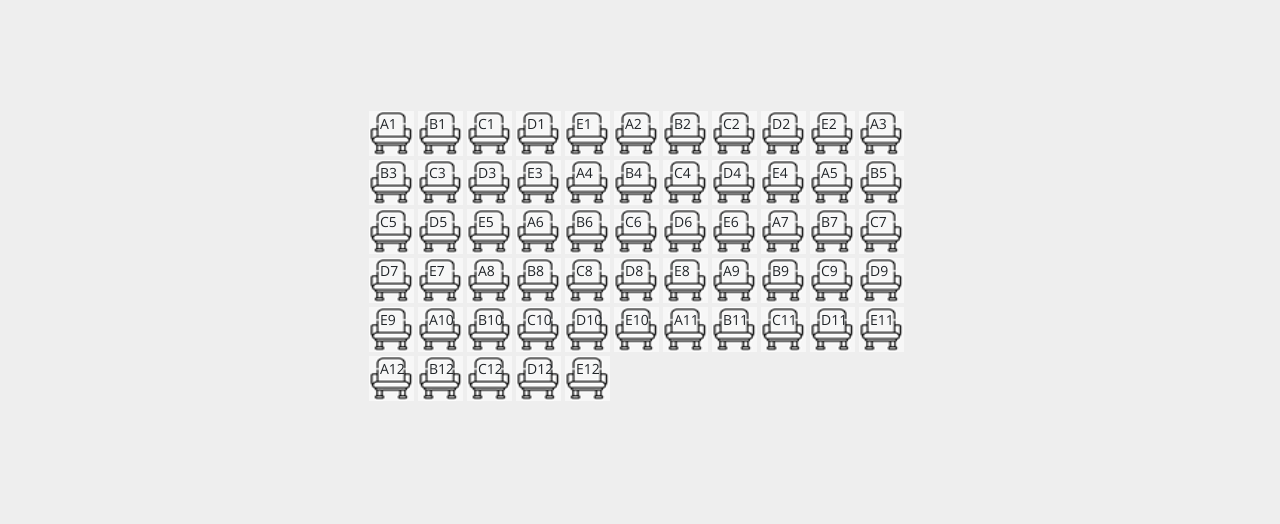
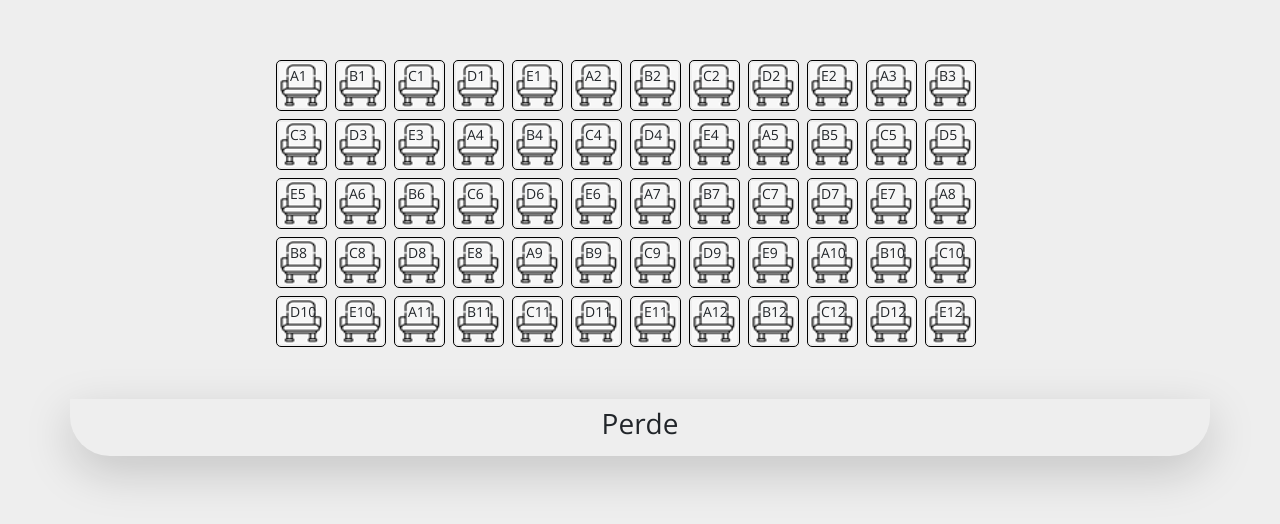
Before and after one commit to Mehtor99/sinema_bilet, a React (Create React App) app: page /seat-selection in a window 1280 px wide. Shown: the part 104-628 px from the top of the page. Built offline with nearby package versions, Linux system fonts and the light colour scheme.

Commit message:
seat selection page added

```diff
--- a/src/components/atoms/SalonCard.tsx
+++ b/src/components/atoms/SalonCard.tsx
@@ -1,4 +1,5 @@
 import React from "react";
+import { NavLink } from "react-router-dom";
 
 function SalonCard() {
   return (
@@ -27,11 +28,13 @@ function SalonCard() {
               <span>Film Dili</span>
             </div>
             <div className="col-9">
-              <input
-                type="button"
-                value="saat"
-                className="btn btn-outline-primary me-2 mt-2"
-              />
+              <NavLink to="/seat-selection">
+                <input
+                  type="button"
+                  value="saat"
+                  className="btn btn-outline-primary me-2 mt-2"
+                />
+              </NavLink>
               <input
                 type="button"
                 value="saat"
--- a/src/components/atoms/Seat.tsx
+++ b/src/components/atoms/Seat.tsx
@@ -1,27 +1,65 @@
-import React from 'react'
-import seat from '../../utils/seat.png'
+import React, { useState } from "react";
+import seat from "../../utils/seat.png";
+import { sinemaDispatch, useAppSelector } from "../../store";
+import { ISeat } from "../../models/ISeat";
+import { useDispatch } from "react-redux";
+import { removeSeat, setSelectedSeats } from "../../store/feature/SeatSlice";
+// import swal from "sweetalert";
+function Seat(props: ISeat) {
+  const { letter, no } = props;
+  const dispatch = useDispatch<sinemaDispatch>();
 
-interface ISeat{
-    letter: string
-    no: number
+  const isNineSelected = useAppSelector((state) => state.seat.isNineSelected);
+  const [isSelected, setIsSelected] = useState(false);
+
+  const seatSelect = () => {
+    if (isSelected) {
+      dispatch(removeSeat(props));
+    }
+    console.log(isNineSelected);
+    if (isNineSelected) {
+      alert("9 adet koltuk seçebilirsin!");
+      return;
+    }
+    if (!isNineSelected) {
+      dispatch(setSelectedSeats(props));
     }
 
-function Seat(props: ISeat) {
+    setIsSelected(!isSelected);
+  };
 
-    const {letter,no} = props
   return (
     <>
-
-    <div style={{display:'inline-block',position:'relative',padding:'2px'}}>
-        <label style={{position:'absolute',left:'13px'}} ><small>{letter+no}</small></label>
-         <img src={seat} style={{width:'45px',height:'45px'}} />
-
+      <div
+        onClick={seatSelect}
+        style={
+          isSelected
+            ? {
+                display: "inline-block",
+                position: "relative",
+                padding: "2px",
+                margin: "4px",
+                border: "1px solid green",
+                backgroundColor: "green",
+                borderRadius: "5px",
+              }
+            : {
+                display: "inline-block",
+                position: "relative",
+                padding: "2px",
+                margin: "4px",
+                border: "1px solid black",
+                borderRadius: "5px",
+              }
+        }
+      >
+        <label style={{ position: "absolute", left: "13px" }}>
+          <small>{letter + no}</small>
+        </label>
+        <img src={seat} style={{ width: "45px", height: "45px" }} />
       </div>
-
     </>
-
-
-  )
+  );
 }
 
-export default Seat
+export default Seat;
--- /dev/null
+++ b/src/components/molecules/SeatList.tsx
@@ -0,0 +1,52 @@
+import React from "react";
+import Seat from "../atoms/Seat";
+
+function SeatList() {
+  const rows = []; // Harf ve numaraların kombinasyonunu tutacak dizi
+
+  for (let i = 1; i <= 12; i++) {
+    // Sayı döngüsü
+    for (let j = 97; j < 102; j++) {
+      // 'a' ile 'e' arasındaki harflerin ASCII kodları (97-101)
+      rows.push({ letter: String.fromCharCode(j).toUpperCase(), no: i });
+    }
+  }
+  return (
+    <div className="container align-content-center" style={{ height: "90vh" }}>
+      <div className="row ">
+        <div className="col-2"></div>
+        <div className="col-8">
+          <div className="row justify-content-start">
+            <div className="col">
+              {
+                <div>
+                  {rows.map((seat, index) => (
+                    <Seat
+                      id={index}
+                      key={`${seat.letter}-${seat.no}`}
+                      letter={seat.letter}
+                      no={seat.no}
+                    />
+                  ))}
+                </div>
+              }
+            </div>
+          </div>
+        </div>
+        <div className="col-2"></div>
+      </div>
+      <div
+        className="row borders  mt-5 shadow-lg text-center align-items-center"
+        style={{
+          borderBottomLeftRadius: "40px",
+          borderBottomRightRadius: "40px",
+          height: "57px",
+        }}
+      >
+        <h3>Perde</h3>
+      </div>
+    </div>
+  );
+}
+
+export default SeatList;
--- /dev/null
+++ b/src/models/ISeat.tsx
@@ -0,0 +1,5 @@
+export interface ISeat {
+  id: number;
+  letter: string;
+  no: number;
+}
--- a/src/page/SeatSelectionPage.tsx
+++ b/src/page/SeatSelectionPage.tsx
@@ -1,60 +1,8 @@
-import React from 'react'
-import Seat from '../components/atoms/Seat'
-
-
+import React from "react";
+import SeatList from "../components/molecules/SeatList";
 
 function SeatSelectionPage() {
-
-  const rows = []; // Harf ve numaraların kombinasyonunu tutacak dizi
-
-  for (let i = 1; i <= 12; i++) { // Sayı döngüsü
-    for (let j = 97; j < 102; j++) { // 'a' ile 'e' arasındaki harflerin ASCII kodları (97-101)
-      rows.push({ letter: String.fromCharCode(j).toUpperCase(), no: i });
-    }
-  }
-
-  return (
-
-
-
-
-    <div className="container align-content-center" style={{height:'90vh'}}>
-      <div className="row ">
-        <div className="col-3"></div>
-        <div className="col-6">
-            <div className="row justify-content-start" >
-              <div className="col">
-
-                {
-                   <div>
-                   {rows.map((seat, index) => (
-                     <Seat key={`${seat.letter}-${seat.no}`} letter={seat.letter} no={seat.no} />
-                   ))}
-                   </div>
-                }
-
-
-
-
-              </div>
-
-
-
-
-
-
-
-
-
-
-
-
-            </div>
-        </div>
-        <div className="col-3"></div>
-      </div>
-    </div>
-  )
+  return <SeatList />;
 }
 
-export default SeatSelectionPage
+export default SeatSelectionPage;
--- /dev/null
+++ b/src/store/feature/SeatSlice.tsx
@@ -0,0 +1,40 @@
+import { Select } from "@mui/material";
+import { createSlice, PayloadAction } from "@reduxjs/toolkit";
+import { ISeat } from "../../models/ISeat";
+interface ISeatSlice {
+  SelectedSeats: ISeat[];
+  isNineSelected: boolean;
+  totalPrice: number;
+}
+const initialState: ISeatSlice = {
+  SelectedSeats: [],
+  isNineSelected: false,
+  totalPrice: 0,
+};
+
+const seatSlice = createSlice({
+  name: "seat",
+  initialState,
+  reducers: {
+    setSelectedSeats: (state, action: PayloadAction<ISeat>) => {
+      console.log("secimden önce : ", state.SelectedSeats);
+      if (!state.SelectedSeats.some((seat) => seat.id === action.payload.id)) {
+        if (state.SelectedSeats.length < 8) {
+          state.SelectedSeats.push(action.payload);
+          console.log("secimden sonra : ", state.SelectedSeats);
+        } else {
+          state.isNineSelected = true;
+        }
+      }
+    },
+    removeSeat: (state, action: PayloadAction<ISeat>) => {
+      state.SelectedSeats = state.SelectedSeats.filter(
+        (seat) => seat.id === action.payload.id
+      );
+      state.isNineSelected = false;
+    },
+  },
+});
+
+export const { setSelectedSeats, removeSeat } = seatSlice.actions;
+export default seatSlice.reducer;
--- /dev/null
+++ b/src/store/feature/index.tsx
@@ -0,0 +1,3 @@
+import SeatSlice from "./SeatSlice";
+
+export { SeatSlice };
--- a/src/store/index.tsx
+++ b/src/store/index.tsx
@@ -1,7 +1,14 @@
 import { configureStore } from "@reduxjs/toolkit";
+import { useSelector } from "react-redux";
+import { SeatSlice } from "./feature";
 
 const store = configureStore({
-  reducer: {},
+  reducer: {
+    seat: SeatSlice,
+  },
 });
 
+export type sinemaDispatch = typeof store.dispatch;
+export type SinemaState = ReturnType<typeof store.getState>;
+export const useAppSelector = useSelector.withTypes<SinemaState>();
 export default store;
```
Lines whose indentation alone changed are shown as unchanged.
